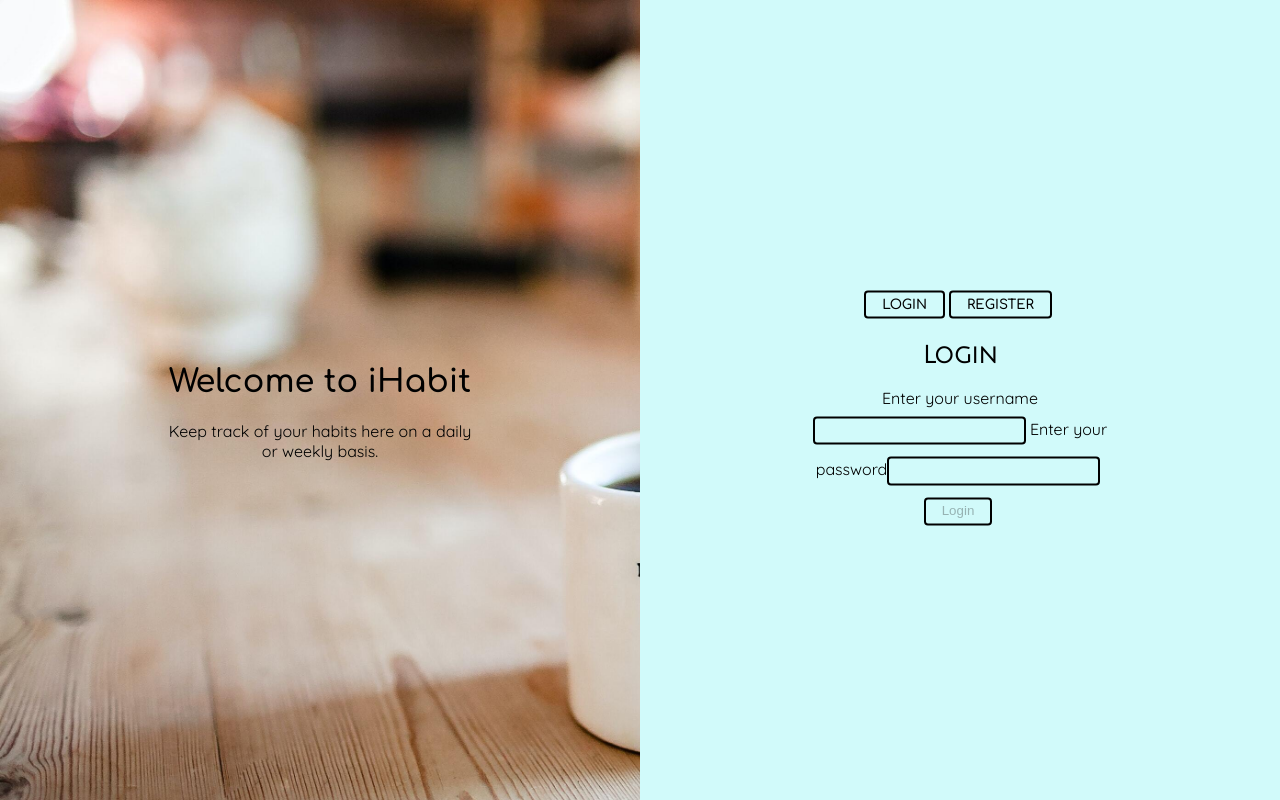
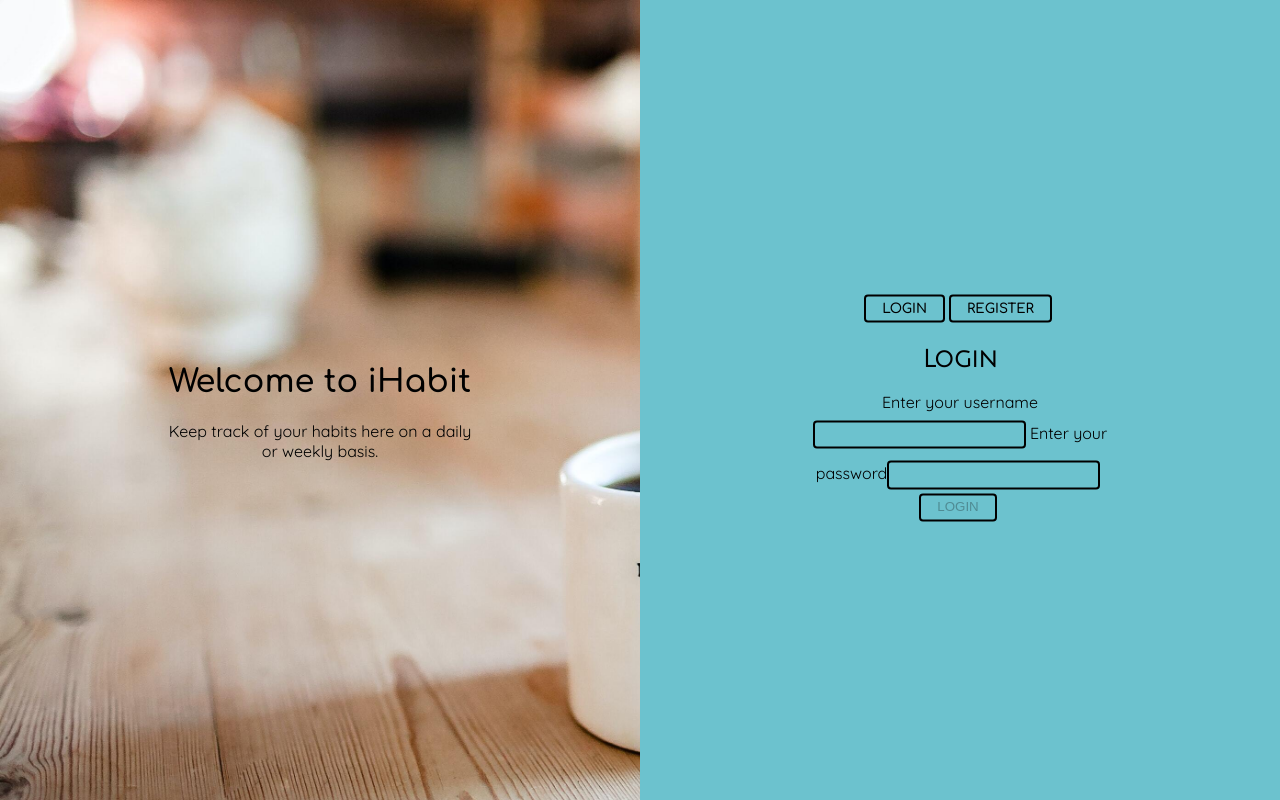
Before and after one commit to stephanie-ai/iHabit-project, a React app in the folder clients/: page / in a window 1280 px wide. Built offline with nearby package versions, Linux system fonts and the light colour scheme.

Commit message:
small CSS changes

```diff
--- a/clients/src/components/Login/index.js
+++ b/clients/src/components/Login/index.js
@@ -29,7 +29,7 @@ class Login extends Component {
                     <label htmlFor="password">Enter your password</label>
                     <input type="text" name="password" value={this.state.password} onChange={this.handleInput} />
 
-                    <input type="submit" className={this.formIncomplete() ? 'disabled' : 'enabled'} disabled={this.formIncomplete()} value="Login" />
+                    <input type="submit" id="btn" className={this.formIncomplete() ? 'disabled' : 'enabled'} disabled={this.formIncomplete()} value="Login" />
 
                 </form>
             </div>
--- a/clients/src/components/Register/index.js
+++ b/clients/src/components/Register/index.js
@@ -56,7 +56,7 @@ class Register extends Component {
                     <label htmlFor="passwordConfirmation">Confirm your password</label>
                     <input type="text" name="passwordConfirmation" onChange={this.handleInput} />
 
-                    <input type="submit" className={this.formIncomplete() ? 'disabled' : 'enabled'} disabled={this.formIncomplete()} value="Create Account" />
+                    <input type="submit" id="btn" className={this.formIncomplete() ? 'disabled' : 'enabled'} disabled={this.formIncomplete()} value="Create Account" />
 
                 </form>
             </div>
--- a/clients/src/pages/Home/style.css
+++ b/clients/src/pages/Home/style.css
@@ -20,7 +20,7 @@
 /* Control the right side */
 #homeRight {
   right: 0;
-  background-color: rgb(209, 250, 250);
+  background-color: #6cc2ce;
 }
 
 .centered {
--- a/clients/src/styles/index.css
+++ b/clients/src/styles/index.css
@@ -22,7 +22,7 @@ td {
   font-family: "Quicksand", sans-serif;
 }
 
-button {
+button, #btn {
   text-transform: uppercase;
   display: inline-block;
   padding: 0.35em 1.2em;
@@ -46,7 +46,7 @@ input {
   background-color: rgba(127, 255, 212, 0);
 }
 
-button:hover {
+button:hover, #btn:hover {
   border: 0.17em solid white;
   background-color: black;
   color: white;
```
